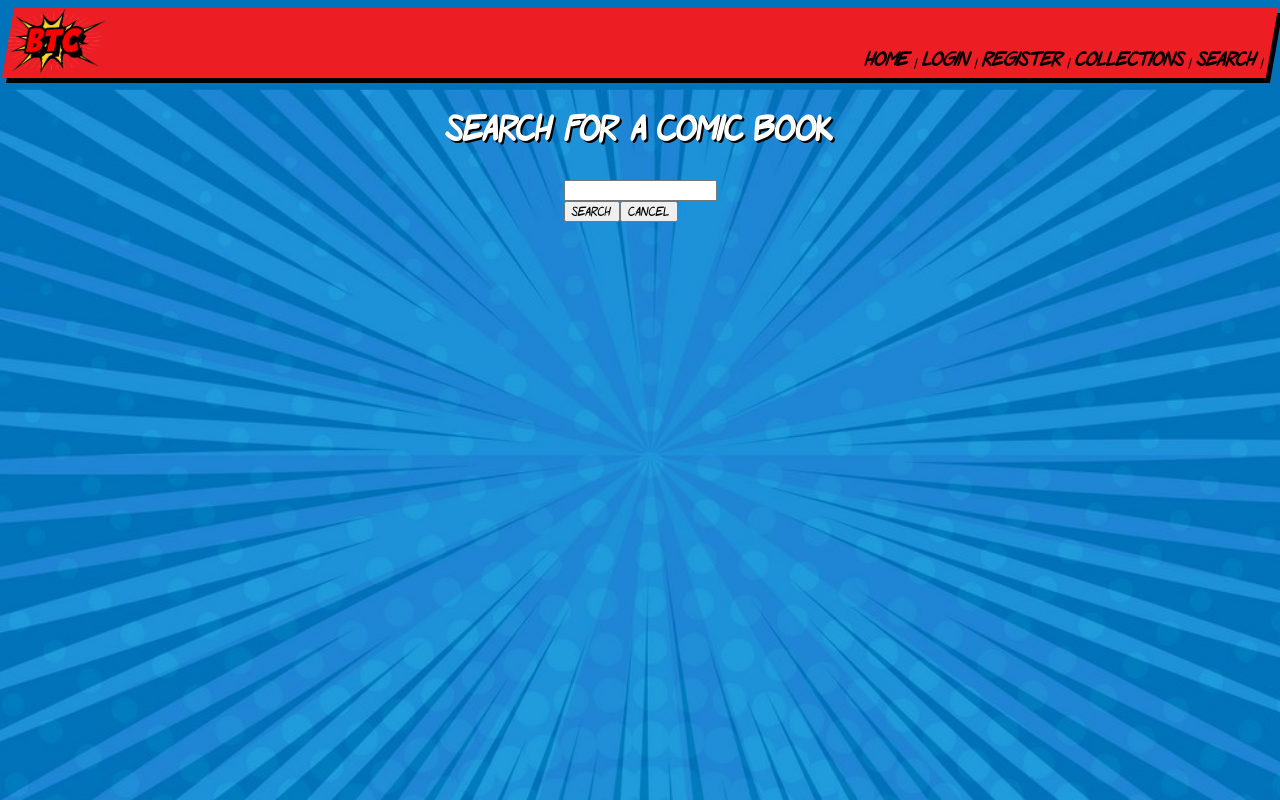
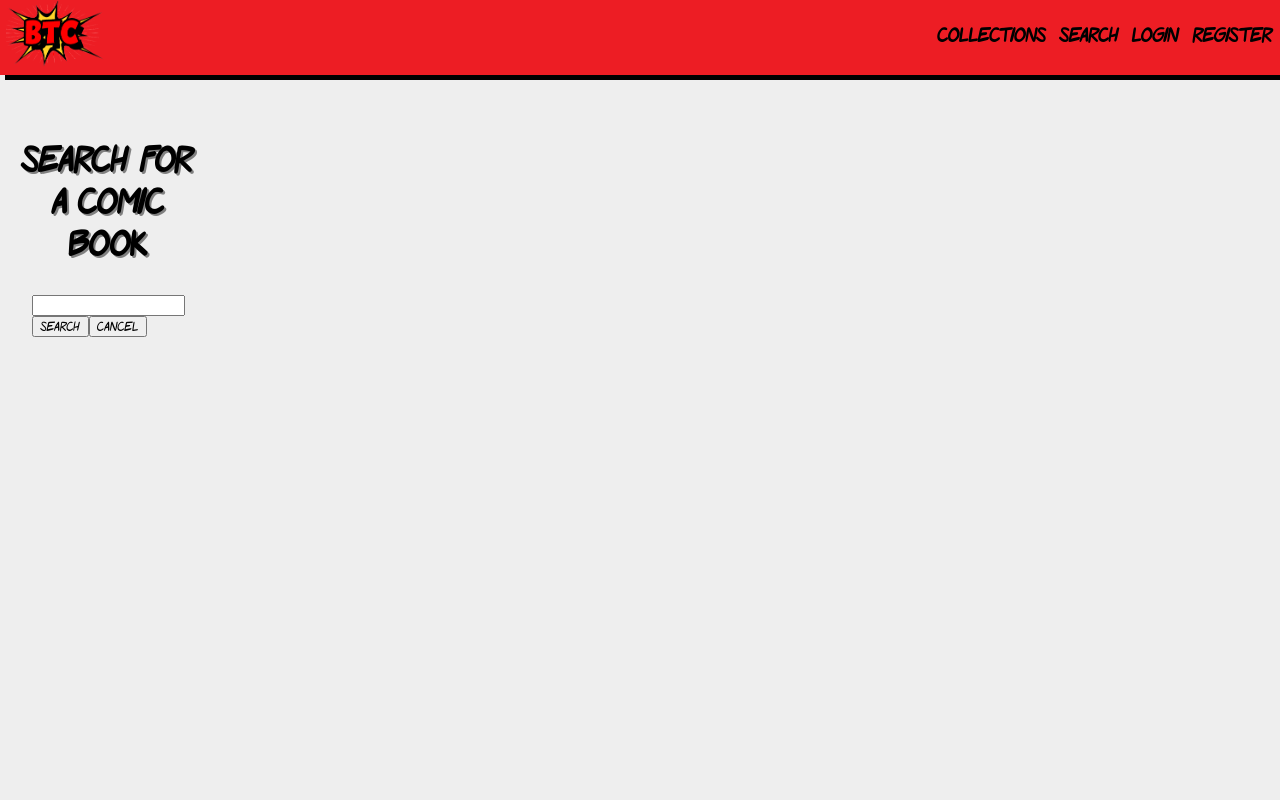
Before and after one commit to SneakoXU/Comic-Book-Application, a Vue app in the folder vue/: page /search in a window 1280 px wide. Built offline with nearby package versions, Linux system fonts and the light colour scheme.

Commit message:
Updated css of card search

```diff
--- a/vue/src/App.vue
+++ b/vue/src/App.vue
@@ -1,14 +1,16 @@
 <template>
   <div id="app">
     <div id="nav">
-      <img class="logo" src="../assets/Images/BTC icon.png" alt="BT Comic Logo">
+      <router-link class="navItem" v-bind:to="{ name: 'home' }" >
+        <img class="logo" src="../assets/Images/BTC icon.png" alt="BT Comic Logo">
+      </router-link>
       <div class="itemBox">
-      <router-link class="navItem" v-bind:to="{ name: 'home' }" >Home</router-link>&nbsp;|&nbsp;
-      <router-link class="navItem" v-bind:to="{ name: 'login' }" >Login</router-link>&nbsp;|&nbsp;
-      <router-link class="navItem" v-bind:to="{ name: 'register' }" >Register</router-link>&nbsp;|&nbsp;
-      <router-link class="navItem" v-bind:to="{ name: 'collection-display' }">Collections</router-link>&nbsp;|&nbsp;
-      <router-link class="navItem" v-bind:to="{ name: 'search' }">Search</router-link>&nbsp;|&nbsp;
-      <router-link class="navItem" v-bind:to="{ name: 'logout' }" v-if="$store.state.token != ''">Logout</router-link>
+
+        <router-link class="navItem" v-bind:to="{ name: 'collection-display' }">Collections</router-link>
+        <router-link class="navItem" v-bind:to="{ name: 'search' }">Search</router-link>
+        <router-link class="navItem" v-bind:to="{ name: 'logout' }" v-if="$store.state.token != ''">Logout</router-link>
+        <router-link class="navItem" v-bind:to="{ name: 'login' }" >Login</router-link>
+        <router-link class="navItem" v-bind:to="{ name: 'register' }" >Register</router-link>
       </div>
     </div>
     <router-view />
@@ -18,6 +20,11 @@
   @font-face{
     font-family: "Runners";
     src: url("../assets/Fonts/roof/PG_Roof Runners.ttf");
+  }
+
+  @font-face{
+    font-family: "Runners-bold";
+    src: url("../assets/Fonts/roof/PG_Roof Runners_bold.ttf");
   }
 
   @font-face{
@@ -31,24 +38,29 @@
   html{
     background-image: url("../assets/Images/blue.jpg");
     background-size: cover;
-    background-size: 100%;
+    /*background-size: 100%;*/
     background-attachment: fixed;
     background-repeat: no-repeat;
   }
   #nav{
     background-color: #ED1D24;
     box-shadow: 5px 5px black;
-    transform: skew(-10deg);
+    /* transform: skew(-10deg); */
     display: flex;
     width: 100%;
-    /* position: fixed;  */
+    position: fixed;
+    top:0;
+  }
+
+  body
+  {
+    margin:0;
   }
 
   .itemBox{
     display: flex;
     width: 100%;
     justify-content: flex-end;
-    align-items: flex-end;
     padding-bottom: 5px;
   }
 
@@ -57,12 +69,14 @@
     text-decoration: none;
     color: black;
     font-size: 20px;
-    margin-bottom: 2px;
+    /* margin-bottom: 2px; */
+    margin: auto 0.5%;
+
   }
 
   .navItem:hover{
     /* color: #2A75B3; */
-    color: #0476F2;
+    color: #FAA;
   }
 
   /* .navItem{
--- a/vue/src/components/CollectionCard.vue
+++ b/vue/src/components/CollectionCard.vue
@@ -47,6 +47,12 @@ export default {
   #face {
     transition: .5s ease;
     opacity: 1;
+    box-shadow: 7px 7px 5px rgba(0,0,0,.5);
+    border-color: #000;
+    border-width: 2px;
+    border-style: solid;
+    border-radius: 3px;
+
   }
 
   .view {
--- a/vue/src/components/SearchComic.vue
+++ b/vue/src/components/SearchComic.vue
@@ -1,5 +1,6 @@
 <template>
-  <div>
+  <div class="main">
+      <div id="backgd"></div>
     <div class="form-container">
         <h2 class="header">Search for a Comic Book</h2>
         <form v-on:submit.prevent="searchByName">
@@ -18,22 +19,21 @@
     </div>
 
   <div class="container">
-    <div>
-    </div>
     <div class="result-container" v-for="result in results.data.results" v-bind:key="result.id">
         <img class="result-image" v-if="isLoading" src="../../assets/Images/loading.gif"/>
         <div class="inception"  v-if ="!isLoading">
             <p id="title">{{result.title}}</p>
             <!-- NEED TO FIX LOADING GIF -->
-        <img :src="result.thumbnail.path + '/portrait_xlarge.jpg'" alt="Comic Book Image Result" class="result-image">
         </div>
+        <img :src="result.thumbnail.path + '/portrait_xlarge.jpg'" alt="Comic Book Image Result" :title="result.title" class="result-image">
 
     </div>
   </div>
     <div class="next-page" v-if="showNextButtons === true">
         <button class="form-previous" v-on:click="previousPage">Previous</button>
+
+        <p class="page-number">Displaying Page {{page+1}} of {{Math.ceil(this.results.data.total/30)}}</p>
         <button class="form-next" type='submit' v-on:click="nextPage">Next</button>
-        <p class="page-number">Displaying Page {{page+1}} of {{Math.ceil(this.results.data.total/30)}}</p>
     </div>
 
   </div>
@@ -117,58 +117,110 @@ h2{
     text-shadow: 2px 2px black;
    text-align: center;
 }
+
+#backgd
+{
+    position: fixed;
+    top:0;
+    height:100vh;
+    width:100vw;
+    background: #EEE;
+    /* background-color: #114b5f; */
+
+    z-index: -100;
+}
+
   .result-image{
     height: 275px;
     width: 250px;
     display: flex;
+    box-shadow: 7px 7px 5px rgba(0,0,0,.5);
+    border-color: #000;
+    border-width: 2px;
+    border-style: solid;
+    border-radius: 3px;
   }
+
+
+.form-container
+{
+    position: fixed;
+    top:0;
+    max-width: 15vw;
+    padding:1%;
+    height:100%;
+    z-index: -1;
+}
 
   .result-image:hover{
     cursor: pointer;
   }
 
-
+    .inception
+    {
+        width: 100%;
+    }
 
   .result-container{
-
+      width:200px;
       display: flex;
       flex-wrap: wrap;
       max-height: 40vh;
       margin: 20px 30px 20px 30px;
+      justify-content: center;
 
 
   }
 
   .container{
+      margin-top:5%;
+      max-width: 85vw;
+      float:right;
       display: flex;
       flex-wrap: wrap;
       justify-content: space-evenly;
   }
 
   #title{
-      max-width: 250px;
-      white-space: nowrap;
-      text-align: center;
-      overflow: hidden;
-      text-overflow: ellipsis;
+    font-family: "Runners-bold";
+    white-space: nowrap;
+    text-align: center;
+    overflow: hidden;
+    text-overflow: ellipsis;
+    color: black;
+    text-shadow: 1px 1px gray;
+    text-align: center;
+    display: block;
+    font-size: 120%;
 
   }
 
-  #title::after {
-  content: "...";
+.header{
+    color:black;
+    text-shadow: 2px 2px gray;
+    padding-top: 50%;
 }
 
 .header, form{
+
     width: 100%;
     display: flex;
     justify-content: center;
 }
 
 .next-page {
+
+    background-color: #ED1D24;
+    width: 100vw;
     display: flex;
-    align-content: center;
+    justify-content: center;
+    position: fixed;
+    bottom:0;
+}
 
-
+.form-previous, .form-next, .page-number
+{
+    font-family: "Runners-bold";
 }
 
 
--- /dev/null
+++ b/vue/vue.config.js
@@ -0,0 +1,5 @@
+module.exports = {
+    devServer: {
+        disableHostCheck:true
+    }
+}
```
